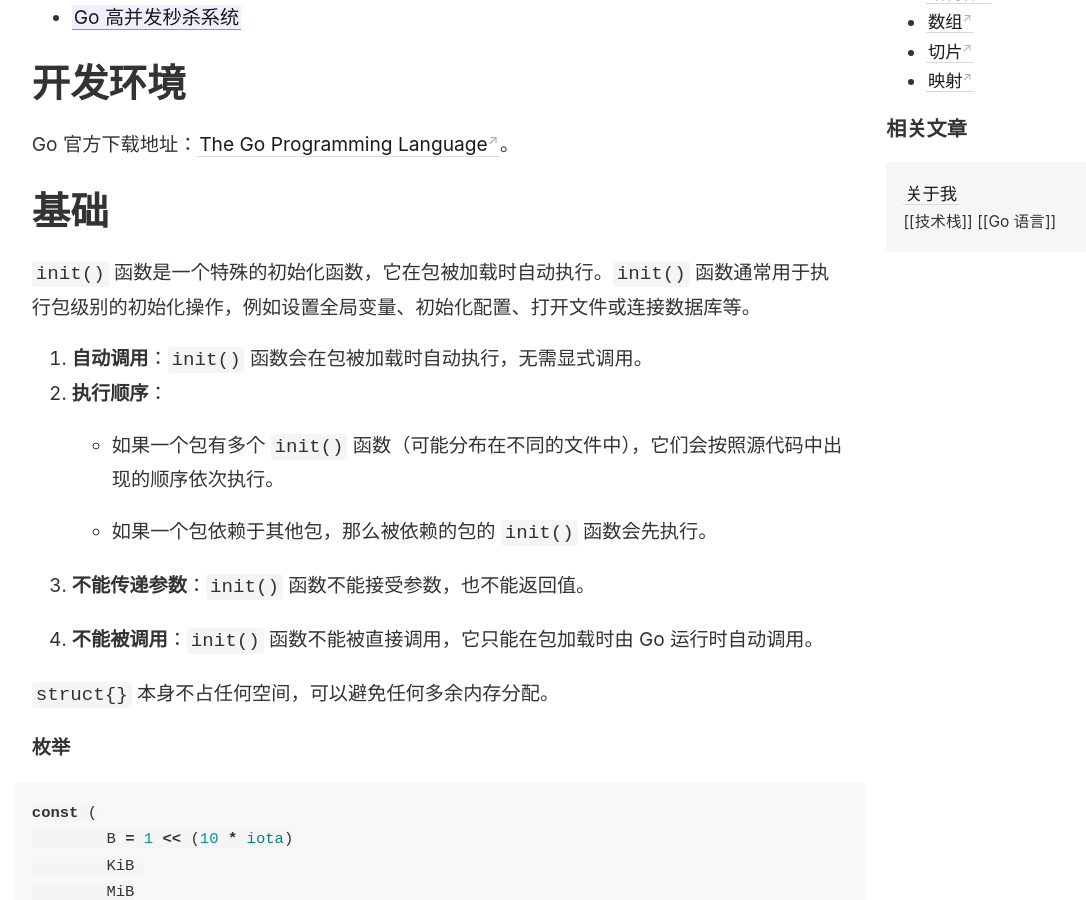
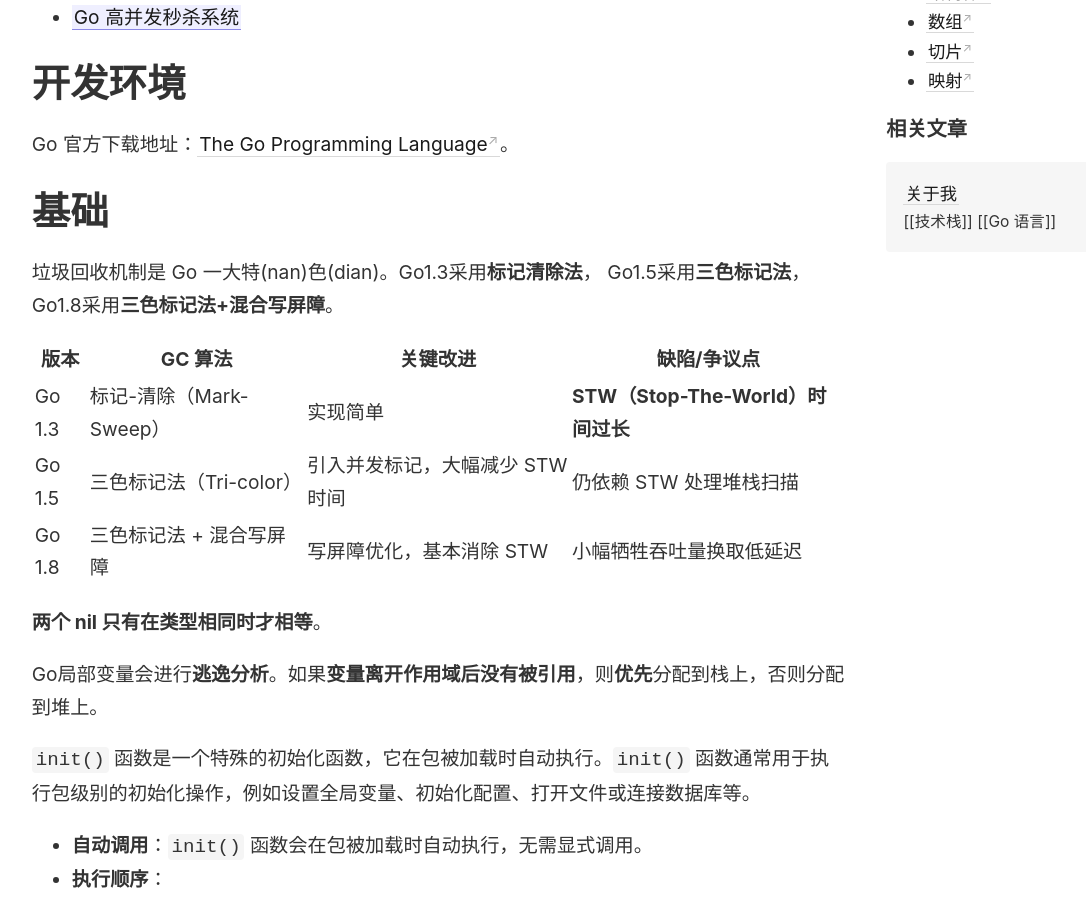
Before and after one commit to wingowen/digital-garden-jekyll, a Jekyll site: the page built from _notes/Go 语言.md, in a window 1280 px wide and 900 px high, scrolled down 443 px. Shown: the whole window, without its empty margins (45-1131 px from the left). Built offline with Jekyll 4.4.1, drawn with Linux system fonts in a browser that asks for light colours.

Commit message:
vault backup: 2025-03-31 16:38:24

```diff
--- a/_notes/Go 语言.md
+++ b/_notes/Go 语言.md
@@ -11,16 +11,27 @@ Go 官方下载地址：[The Go Programming Language](https://go.dev/dl/)。
 
 # 基础
 
+
+
+垃圾回收机制是 Go 一大特(nan)色(dian)。Go1.3采用**标记清除法**， Go1.5采用**三色标记法**，Go1.8采用**三色标记法+混合写屏障**。
+
+|版本|GC 算法|关键改进|缺陷/争议点|
+|---|---|---|---|
+|Go 1.3|标记-清除（Mark-Sweep）|实现简单|**STW（Stop-The-World）时间过长**|
+|Go 1.5|三色标记法（Tri-color）|引入并发标记，大幅减少 STW 时间|仍依赖 STW 处理堆栈扫描|
+|Go 1.8|三色标记法 + 混合写屏障|写屏障优化，基本消除 STW|小幅牺牲吞吐量换取低延迟|
+
+**两个 nil 只有在类型相同时才相等**。
+
+Go局部变量会进行**逃逸分析**。如果**变量离开作用域后没有被引用**，则**优先**分配到栈上，否则分配到堆上。
+
 `init()` 函数是一个特殊的初始化函数，它在包被加载时自动执行。`init()` 函数通常用于执行包级别的初始化操作，例如设置全局变量、初始化配置、打开文件或连接数据库等。
-1. **自动调用**：`init()` 函数会在包被加载时自动执行，无需显式调用。
-2. **执行顺序**：
-    - 如果一个包有多个 `init()` 函数（可能分布在不同的文件中），它们会按照源代码中出现的顺序依次执行。
-
+- **自动调用**：`init()` 函数会在包被加载时自动执行，无需显式调用。
+- **执行顺序**：
+	- 如果一个包有多个 `init()` 函数（可能分布在不同的文件中），它们会按照源代码中出现的顺序依次执行。
     - 如果一个包依赖于其他包，那么被依赖的包的 `init()` 函数会先执行。
-
-3. **不能传递参数**：`init()` 函数不能接受参数，也不能返回值。
-
-4. **不能被调用**：`init()` 函数不能被直接调用，它只能在包加载时由 Go 运行时自动调用。
+- **不能传递参数**：`init()` 函数不能接受参数，也不能返回值。
+- **不能被调用**：`init()` 函数不能被直接调用，它只能在包加载时由 Go 运行时自动调用。
 
 `struct{}` 本身不占任何空间，可以避免任何多余内存分配。
 
```
Also changed, not shown: .obsidian/workspace.json.
